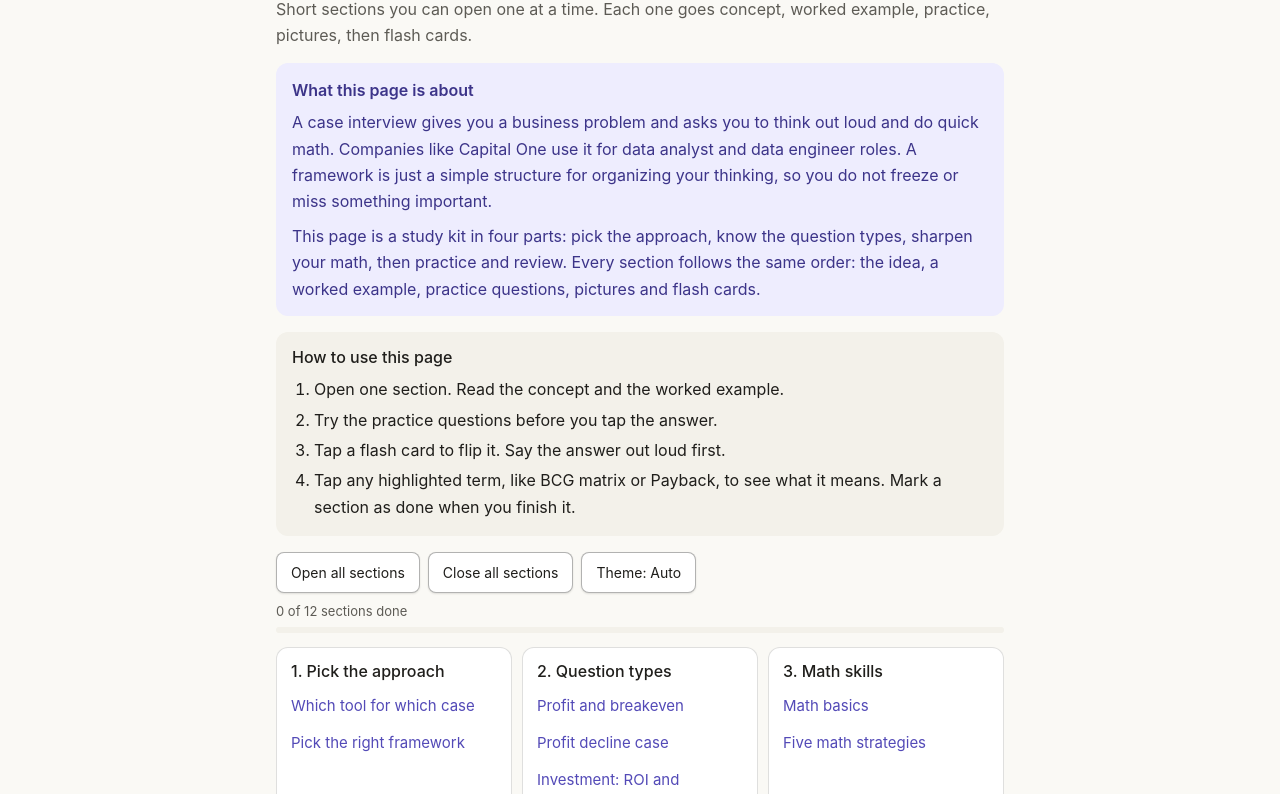
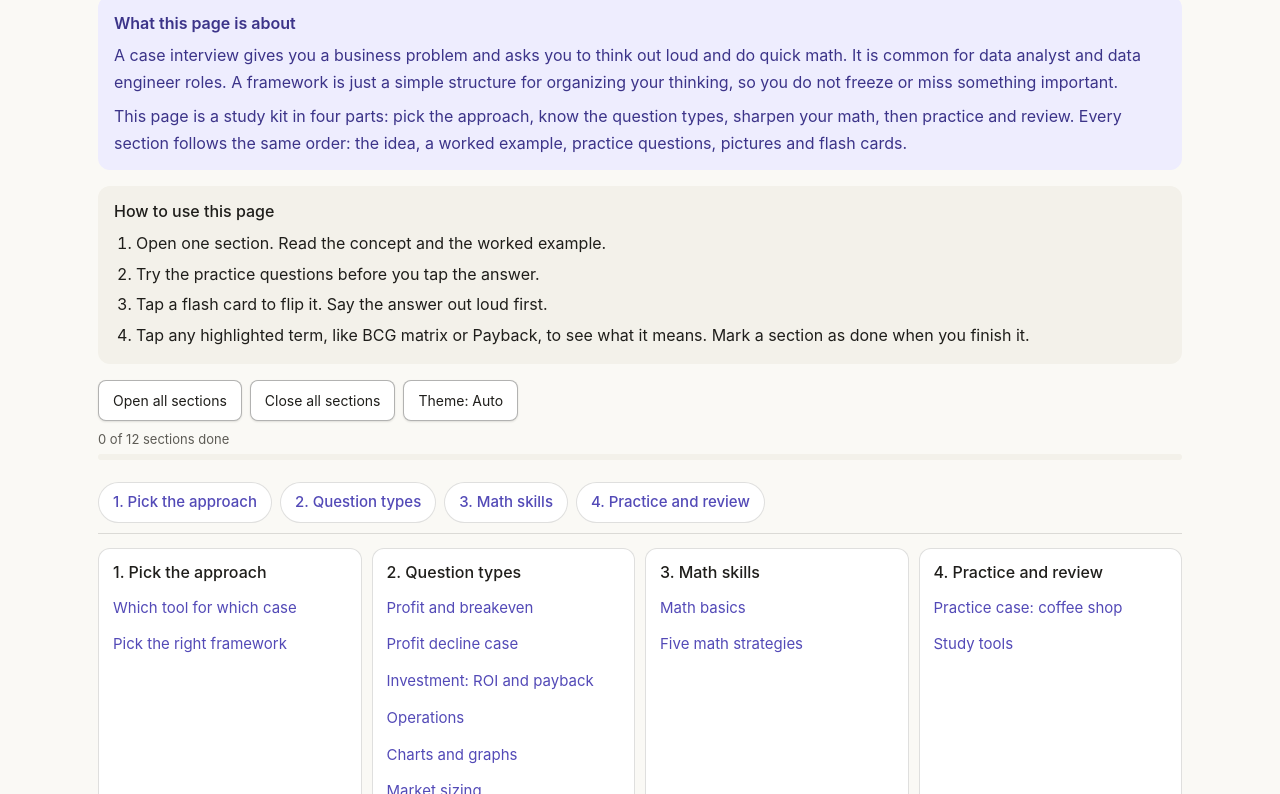
Before and after one commit to praveenap90/Case_study_frameworks, a plain HTML site: page index.html in a window 1280 px wide. Shown: the part 73-867 px from the top of the page. Drawn offline with Linux system fonts and the light colour scheme.

Commit message:
Update index.html

```diff
--- a/index.html
+++ b/index.html
@@ -20,7 +20,7 @@
 *{box-sizing:border-box}
 html{-webkit-text-size-adjust:100%}
 body{margin:0;background:var(--bg);color:var(--text);font:400 16px/1.65 var(--sans)}
-.wrap{max-width:760px;margin:0 auto;padding:24px 16px 64px}
+.wrap{max-width:1180px;margin:0 auto;padding:24px clamp(16px,4vw,48px) 64px}
 h1{font-size:24px;line-height:1.3;font-weight:500;margin:0 0 6px}
 h2{font-size:26px;line-height:1.25;font-weight:600;margin:36px 0 12px}
 h3{font-size:15px;font-weight:500;margin:20px 0 6px;color:var(--acct)}
@@ -42,6 +42,11 @@ button{font:inherit;font-size:14px;color:var(--text);background:transparent;bord
 button:hover{background:var(--soft)}
 button:focus-visible,summary:focus-visible,.fc:focus-visible{outline:2px solid var(--acc);outline-offset:2px}
 button:disabled{opacity:.4;cursor:default}
+.gnav{position:sticky;top:0;z-index:20;display:flex;gap:8px;overflow-x:auto;white-space:nowrap;margin:12px 0 0;padding:10px 0;background:var(--bg,Canvas);border-bottom:.5px solid var(--line);scrollbar-width:thin}
+.gnav a{flex:0 0 auto;font-size:15px;font-weight:500;padding:7px 14px;border-radius:999px;border:1px solid var(--line);background:var(--card);color:var(--acc);text-decoration:none}
+.gnav a:hover{background:var(--accbg)}
+.gnav a.on{background:var(--acc);color:#fff;border-color:var(--acc)}
+h2[id^=grp-]{scroll-margin-top:72px}
 .toc{display:grid;grid-template-columns:repeat(auto-fit,minmax(220px,1fr));gap:10px;margin:14px 0 4px}
 .toc div{background:var(--card);border:.5px solid var(--line);border-radius:12px;padding:10px 14px}
 .toc b{font-weight:500;font-size:14px;display:block;margin-bottom:4px}
@@ -96,7 +101,7 @@ figure.pic figcaption button{padding:4px 12px;min-height:36px}
 #tip b.tt{display:block;font-size:16px;font-weight:600;color:var(--acct);margin-bottom:4px}
 #tip p{margin:0 0 10px;font-size:15px}
 #tip .tb{display:flex;gap:8px;flex-wrap:wrap}
-.donebox{margin:22px 0 0;padding-top:14px;border-top:.5px solid var(--line)}
+.donebox{margin:22px 0 0;padding-top:14px;border-top:.5px solid var(--line);display:flex;gap:10px;flex-wrap:wrap}
 .donebtn[aria-pressed="true"]{background:var(--okbg);color:var(--okt);border-color:transparent}
 .sec.done>summary .st::after{content:"\2713 Done";font-size:12px;font-weight:400;margin-left:8px;padding:2px 8px;border-radius:8px;background:var(--okbg);color:var(--okt)}
 .prog{margin:8px 0 2px;font-size:13px;color:var(--muted)}
@@ -104,6 +109,14 @@ figure.pic figcaption button{padding:4px 12px;min-height:36px}
 .pbar i{display:block;height:100%;width:0;background:var(--acc);transition:width .3s}
 
 
+
+/* wide screens */
+.body>p,.body>ul,.body>ol,.body>.note,.body>.say{max-width:80ch}
+figure.pic{max-width:780px}
+.qa{max-width:900px}
+.deck{display:grid;grid-template-columns:repeat(auto-fill,minmax(300px,1fr));gap:10px;align-items:start}
+.deck .fc{margin:0}
+@media (min-width:900px){.sec>summary{padding:16px 20px}.sec .body{padding:0 24px 24px}}
 /* bigger headings and labels */
 h1{font-size:30px}
 h3{font-size:20px;font-weight:600;margin:26px 0 8px}
@@ -180,14 +193,14 @@ button:active{transform:translateY(1px)}
 <body>
 <div class="wrap">
 <h1>Case interview numbers and frameworks</h1>
-<p class="lead">Short sections you can open one at a time. Each one goes concept, worked example, practice, pictures, then flash cards.</p>
 <div class="intro"><h3>What this page is about</h3>
-<p>A case interview gives you a business problem and asks you to think out loud and do quick math. Companies like Capital One use it for data analyst and data engineer roles. A framework is just a simple structure for organizing your thinking, so you do not freeze or miss something important.</p>
+<p>A case interview gives you a business problem and asks you to think out loud and do quick math. It is common for data analyst and data engineer roles. A framework is just a simple structure for organizing your thinking, so you do not freeze or miss something important.</p>
 <p>This page is a study kit in four parts: pick the approach, know the question types, sharpen your math, then practice and review. Every section follows the same order: the idea, a worked example, practice questions, pictures and flash cards.</p></div>
 <div class="how"><b>How to use this page</b>
 <ol><li>Open one section. Read the concept and the worked example.</li><li>Try the practice questions before you tap the answer.</li><li>Tap a flash card to flip it. Say the answer out loud first.</li><li>Tap any highlighted term, like BCG matrix or Payback, to see what it means. Mark a section as done when you finish it.</li></ol></div>
 <div class="bar"><button type="button" id="openAll">Open all sections</button><button type="button" id="closeAll">Close all sections</button><button type="button" id="themeBtn" aria-label="Change colour theme">Theme: Auto</button></div>
 <div class="prog"><span id="progTxt"></span><div class="pbar"><i id="pfill"></i></div></div>
+<nav class="gnav" id="gnav" aria-label="Jump to a group"></nav>
 <div class="toc" id="toc"></div>
 <div id="app"></div>
 <div id="tip" role="dialog" aria-live="polite" hidden></div>
@@ -1302,11 +1315,18 @@ function build(){
   toc.innerHTML=t;
   var idx=0;
   for(i=0;i<groups.length;i++){
-    h+='<h2>'+esc(groups[i])+'</h2>';
+    h+='<h2 id="grp-'+i+'">'+esc(groups[i])+'</h2>';
     var k;
     for(k=0;k<byGroup[groups[i]].length;k++){h+=sectionHTML(byGroup[groups[i]][k],idx);idx+=1;}
   }
   app.innerHTML=h;
+  var gn=document.getElementById('gnav'),gh='';
+  for(i=0;i<groups.length;i++){gh+='<a href="#grp-'+i+'" data-g="'+i+'">'+esc(groups[i])+'</a>';}
+  gn.innerHTML=gh;
+  gn.addEventListener('click',function(ev){var a=ev.target.closest?ev.target.closest('a[data-g]'):null;if(!a)return;ev.preventDefault();forced=+a.getAttribute('data-g');var el=document.getElementById('grp-'+a.getAttribute('data-g'));var rm=window.matchMedia&&window.matchMedia('(prefers-reduced-motion: reduce)').matches;if(el)el.scrollIntoView({behavior:rm?'auto':'smooth',block:'start'});setTimeout(paintG,50);setTimeout(paintG,600);});
+  var forced=-1;
+  function paintG(){var hs=document.querySelectorAll('h2[id^=grp-]'),cur=-1,q;for(q=0;q<hs.length;q++){if(hs[q].getBoundingClientRect().top<=110)cur=q;}var bot=window.scrollY+window.innerHeight>=document.documentElement.scrollHeight-4;if(bot&&forced>=0)cur=forced;var as=gn.querySelectorAll('a'),w;for(w=0;w<as.length;w++){as[w].classList.toggle('on',w===cur);if(w===cur&&as[w].scrollIntoView&&gn.scrollWidth>gn.clientWidth){gn.scrollLeft=Math.max(0,as[w].offsetLeft-12);}}}
+  window.addEventListener('scroll',paintG,{passive:true});['wheel','touchstart','keydown'].forEach(function(n){window.addEventListener(n,function(){forced=-1;},{passive:true});});paintG();
   var boxes=app.querySelectorAll('.fcs'),b;
   for(b=0;b<boxes.length;b++){renderDeck(boxes[b]);}
 }
```
